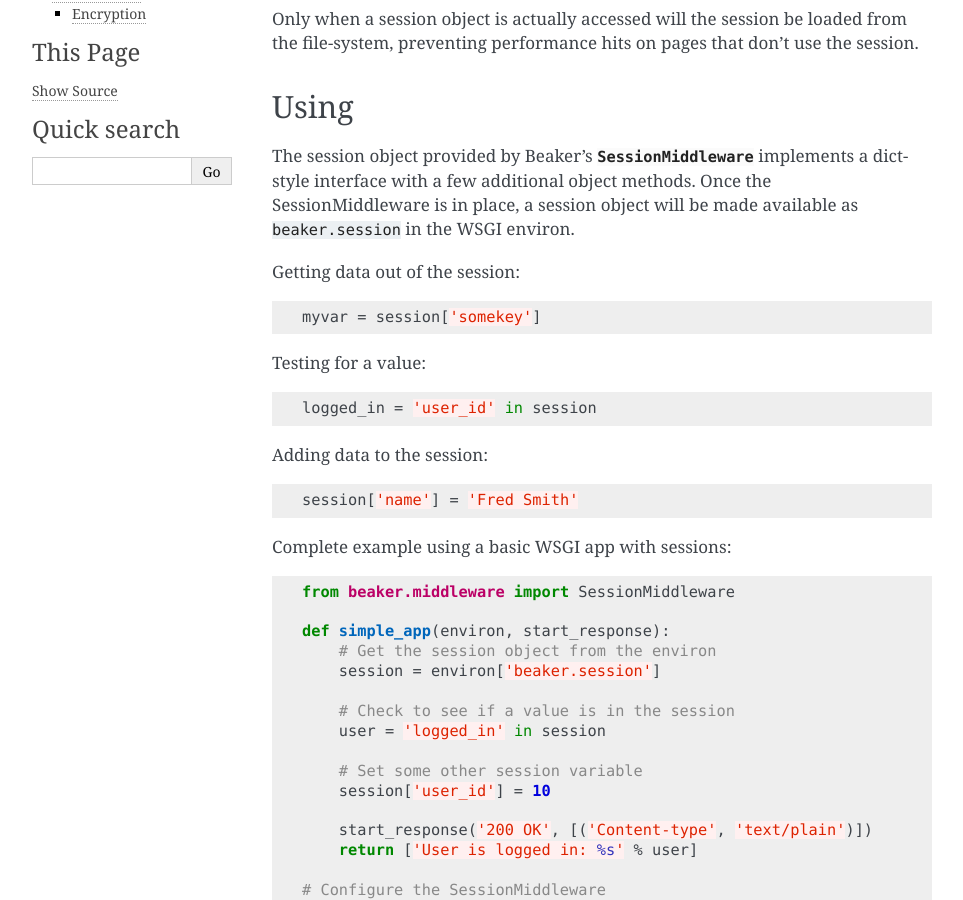
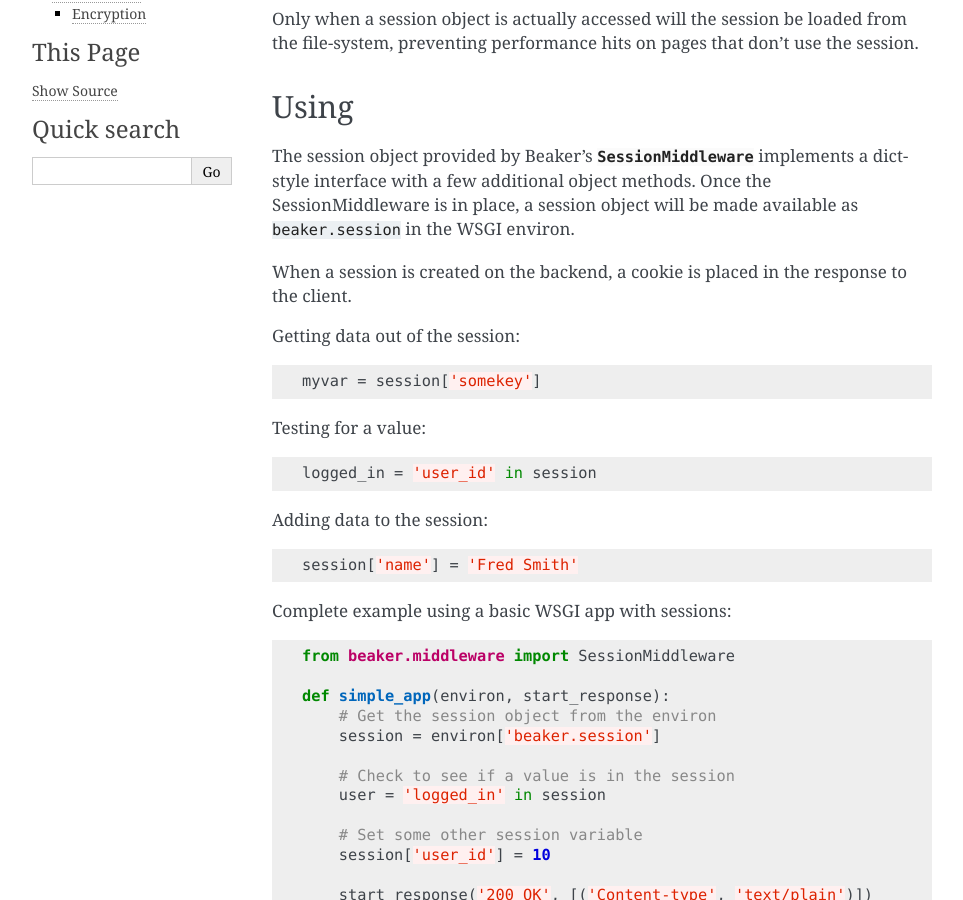
Before and after one commit to bbangert/beaker, a Sphinx documentation site: the page built from beaker/docs/sessions.rst, in a window 1280 px wide and 900 px high, scrolled down 385 px. Shown: the whole window, without its empty margins (148-1111 px from the left). Built offline with Sphinx 7.4.7, drawn with Linux system fonts in a browser that asks for light colours.

Commit message:
Details about the creation of cookie when session is saved.

```diff
--- a/beaker/docs/sessions.rst
+++ b/beaker/docs/sessions.rst
@@ -29,6 +29,9 @@ The session object provided by Beaker's
 with a few additional object methods. Once the SessionMiddleware is in place,
 a session object will be made available as ``beaker.session`` in the WSGI
 environ.
+
+When a session is created on the backend, a cookie is placed in the response to
+the client.
 
 Getting data out of the session::
 
```
